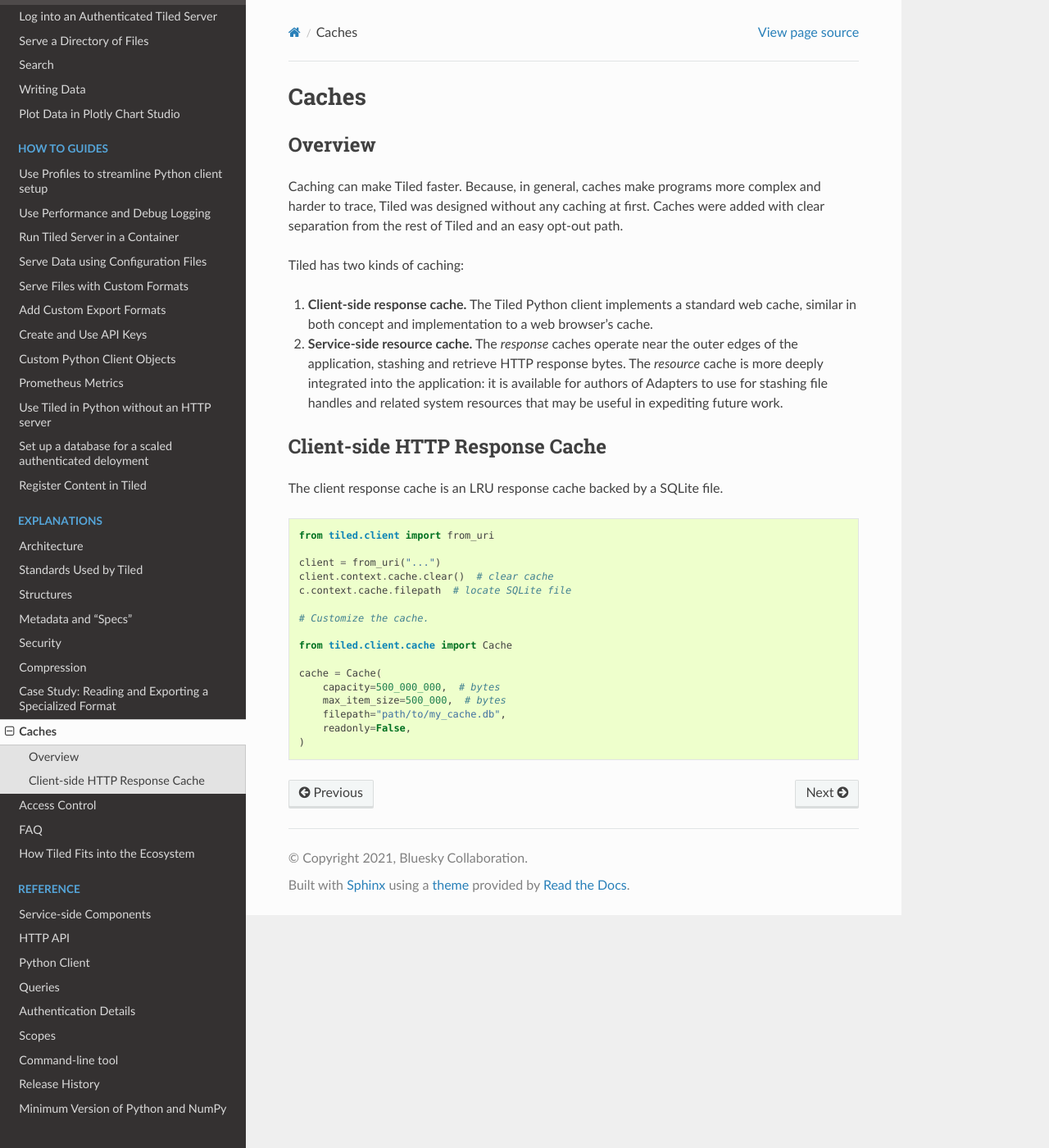
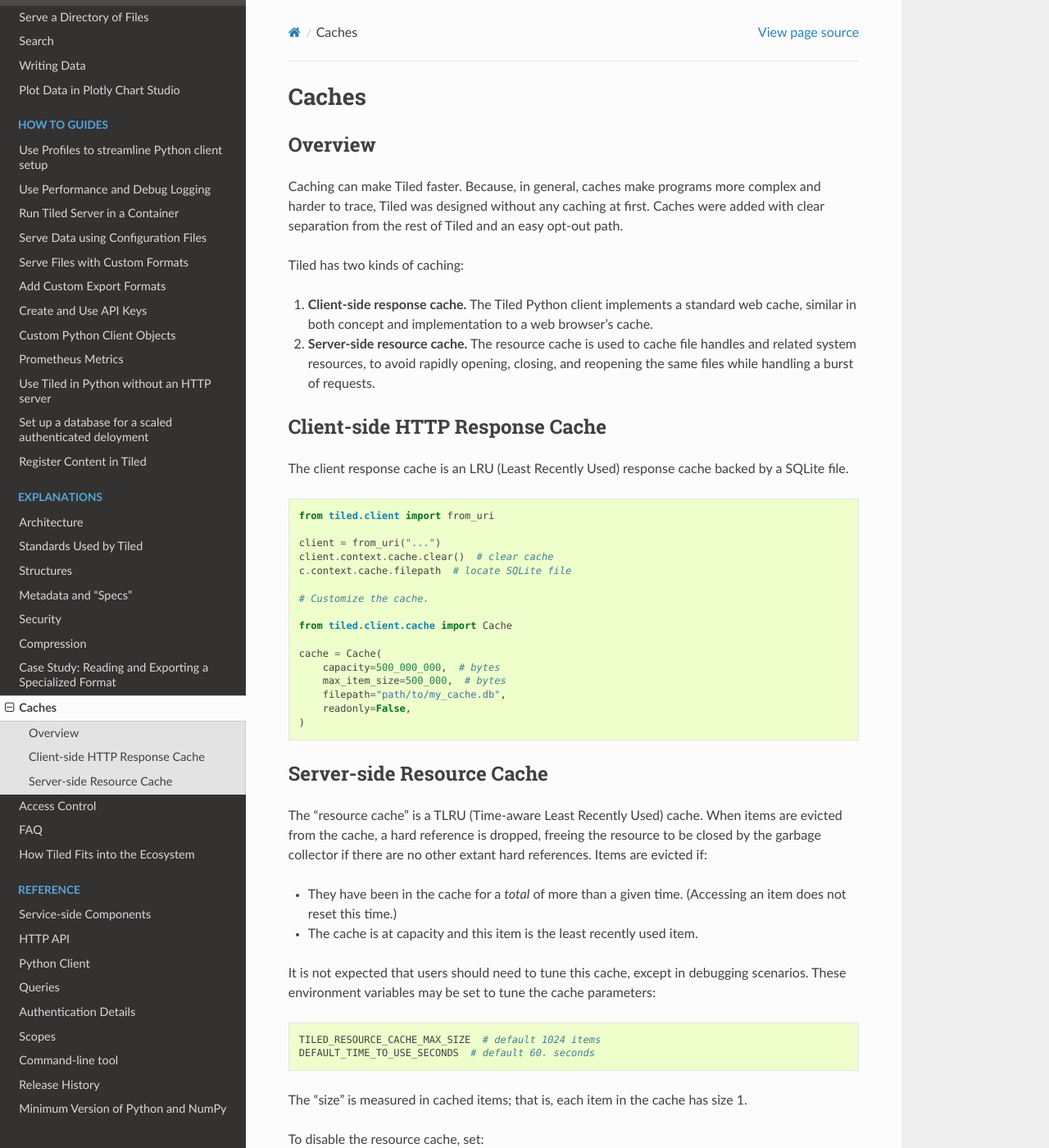
Before and after one commit to bluesky/tiled, a Sphinx documentation site: the page built from docs/source/explanations/caching.md, in a window 1280 px wide and 1400 px high. Shown: the whole window at 82% size. Built offline with Sphinx 7.4.7 and the Read the Docs theme 2.0.0, drawn with Linux system fonts in a browser that asks for light colours; pages that are not in the unit, such as notebooks, are missing from menus; the version number could not be read and is left out; some of the changed text lies outside the part shown.

Commit message:
Include detailed documentation on resource cache.

````diff
--- a/docs/source/explanations/caching.md
+++ b/docs/source/explanations/caching.md
@@ -11,16 +11,14 @@
 
 1. **Client-side response cache.** The Tiled Python client implements a standard
    web cache, similar in both concept and implementation to a web browser's cache.
-3. **Service-side resource cache.** The _response_ caches operate near the outer
-   edges of the application, stashing and retrieve HTTP response bytes. The
-   _resource_ cache is more deeply integrated into the application: it is
-   available for authors of Adapters to use for stashing file handles and
-   related system resources that may be useful in expediting future work.
+2. **Server-side resource cache.** The resource cache is used to cache file
+   handles and related system resources, to avoid rapidly opening, closing,
+   and reopening the same files while handling a burst of requests.
 
 (client-http-response-cache)=
 ## Client-side HTTP Response Cache
 
-The client response cache is an LRU response cache backed by a SQLite file.
+The client response cache is an LRU (Least Recently Used) response cache backed by a SQLite file.
 
 
 ```py
@@ -41,3 +39,44 @@
     readonly=False,
 )
 ```
+
+## Server-side Resource Cache
+
+The "resource cache" is a TLRU (Time-aware Least Recently Used) cache. When
+items are evicted from the cache, a hard reference is dropped, freeing the
+resource to be closed by the garbage collector if there are no other extant
+hard references. Items are evicted if:
+
+- They have been in the cache for a _total_ of more than a given time.
+  (Accessing an item does not reset this time.)
+- The cache is at capacity and this item is the least recently used item.
+
+It is not expected that users should need to tune this cache, except in
+debugging scenarios. These environment variables may be set to tune
+the cache parameters:
+
+```sh
+TILED_RESOURCE_CACHE_MAX_SIZE  # default 1024 items
+DEFAULT_TIME_TO_USE_SECONDS  # default 60. seconds
+```
+
+The "size" is measured in cached items; that is, each item in the cache has
+size 1.
+
+To disable the resource cache, set:
+
+```sh
+TILED_RESOURCE_CACHE_MAX_SIZE=0
+```
+
+It is also possible to register a custom cache:
+
+```python
+from cachetools import Cache
+from tiled.adapters.resource_cache import set_resource_cache
+
+cache = Cache(maxsize=1)
+set_resouurce_cache(cache)
+```
+
+Any object satisfying the `cachetools.Cache` interface is acceptable.
````
Also changed, not shown: 1 other file.
